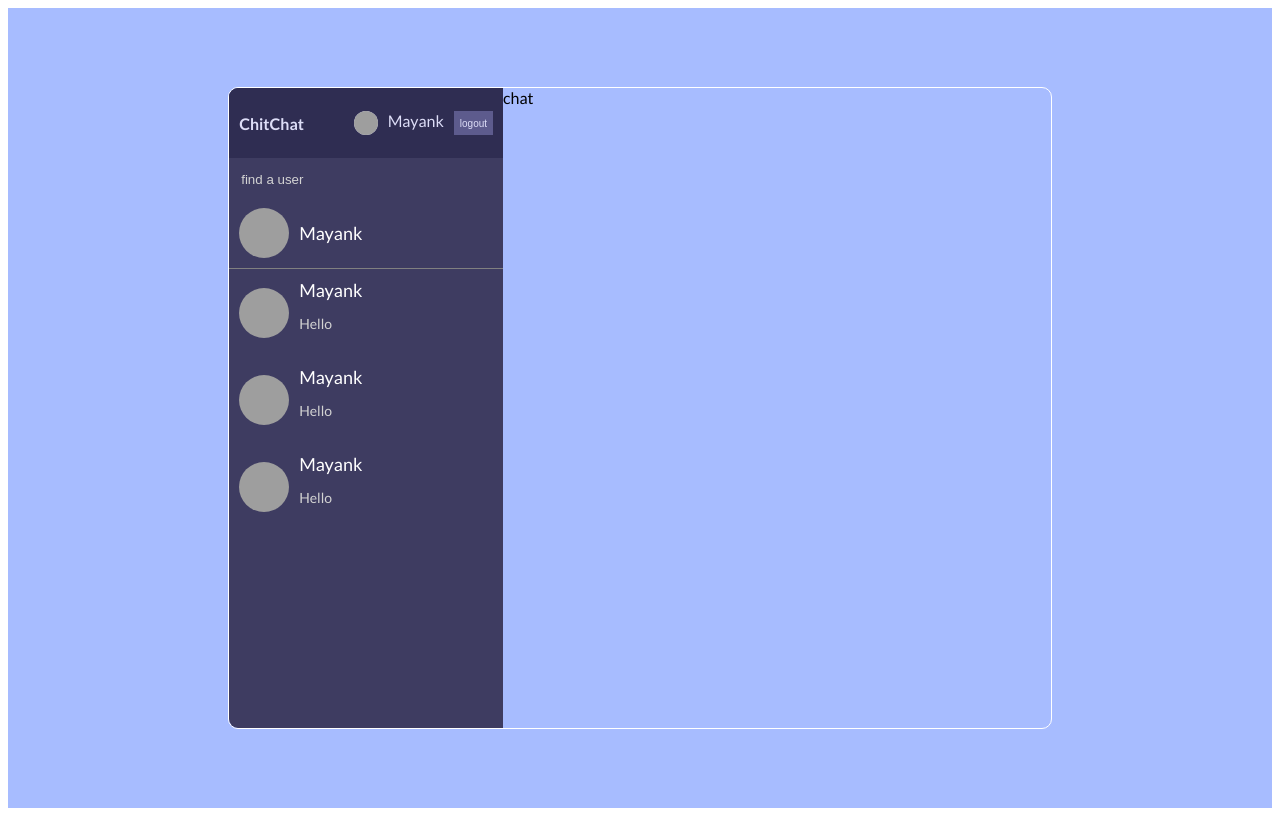
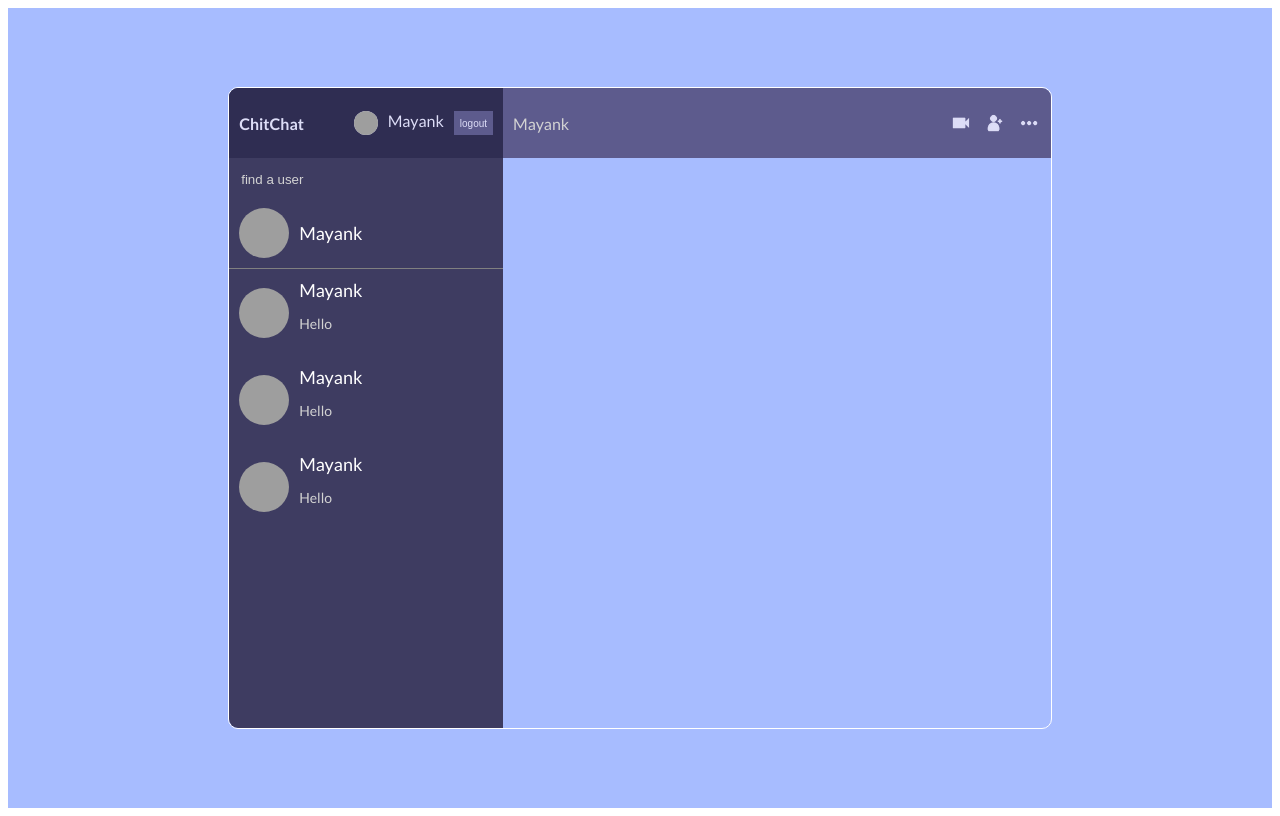
Before and after one commit to mayankmehta19032003/ChitChat, a React (Vite) app: page / in a window 1280 px wide. Built offline with nearby package versions, Linux system fonts and the light colour scheme; grey boxes are pictures that could not be loaded.

Commit message:
set chat component

```diff
--- a/src/components/Chat.jsx
+++ b/src/components/Chat.jsx
@@ -1,9 +1,19 @@
 import React from 'react'
+import Cam from "../assets/cam.png";
+import Add from "../assets/add.png";
+import More from "../assets/more.png";
 
 const Chat = () => {
   return (
     <div className='chat'>
-      chat
+      <div className="chatInfo">
+        <span>Mayank </span>
+        <div className="chatIcons">
+          <img src={Cam} alt="" />
+          <img src={Add} alt="" />
+          <img src={More} alt="" />
+        </div>
+      </div>
     </div>
   )
 }
--- a/src/style.scss
+++ b/src/style.scss
@@ -192,6 +192,26 @@
 
         .chat{
             flex: 2;
+
+            .chatInfo{
+                height: 50px;
+                background-color: #5d5b8d;
+                display: flex;
+                align-items: center;
+                justify-content: space-between;
+                padding: 10px;
+                color: lightgray;
+            }
+
+            .chatIcons{
+                display: flex;
+                gap: 10px;
+
+                img{
+                    height: 24px;
+                    cursor: pointer;
+                }
+            }
         }
     }
 }
```
